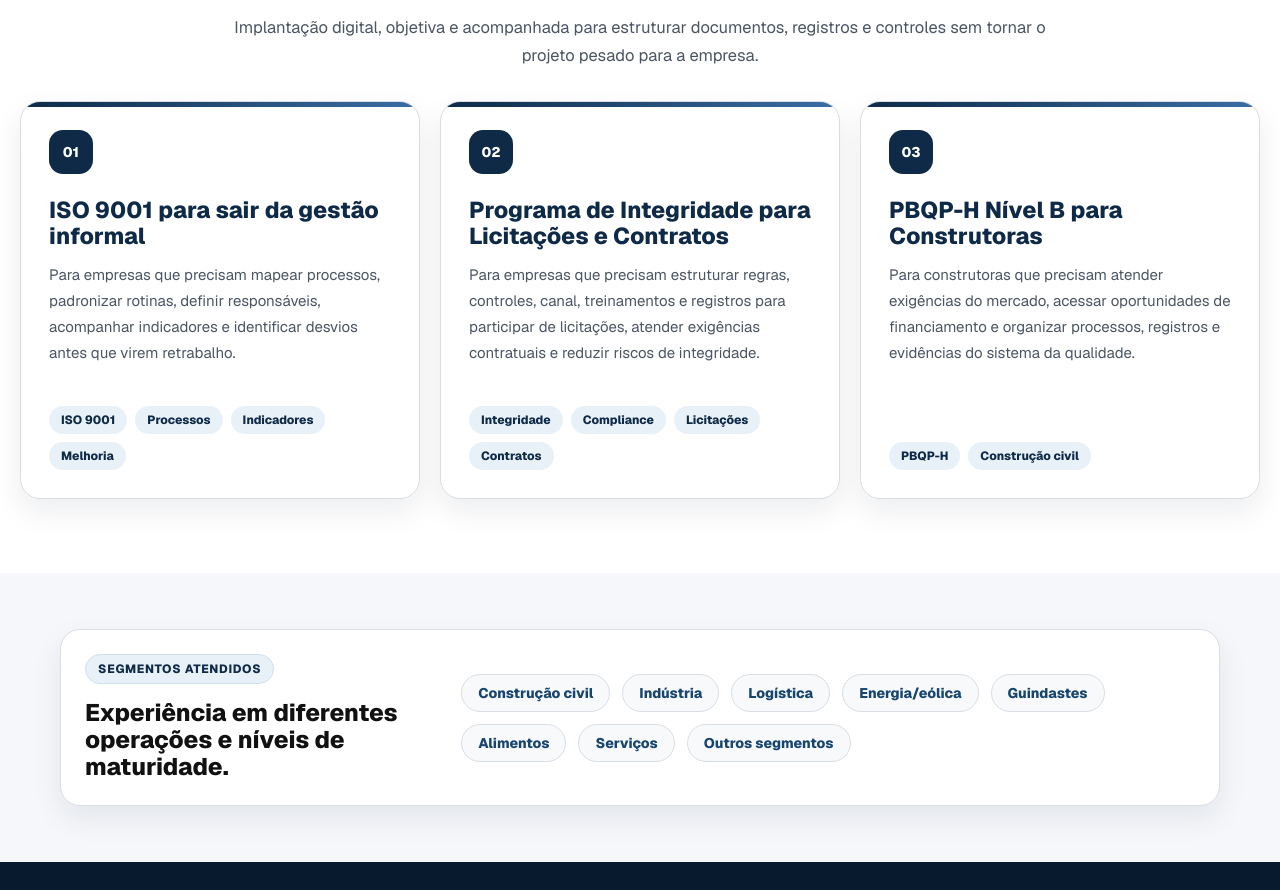
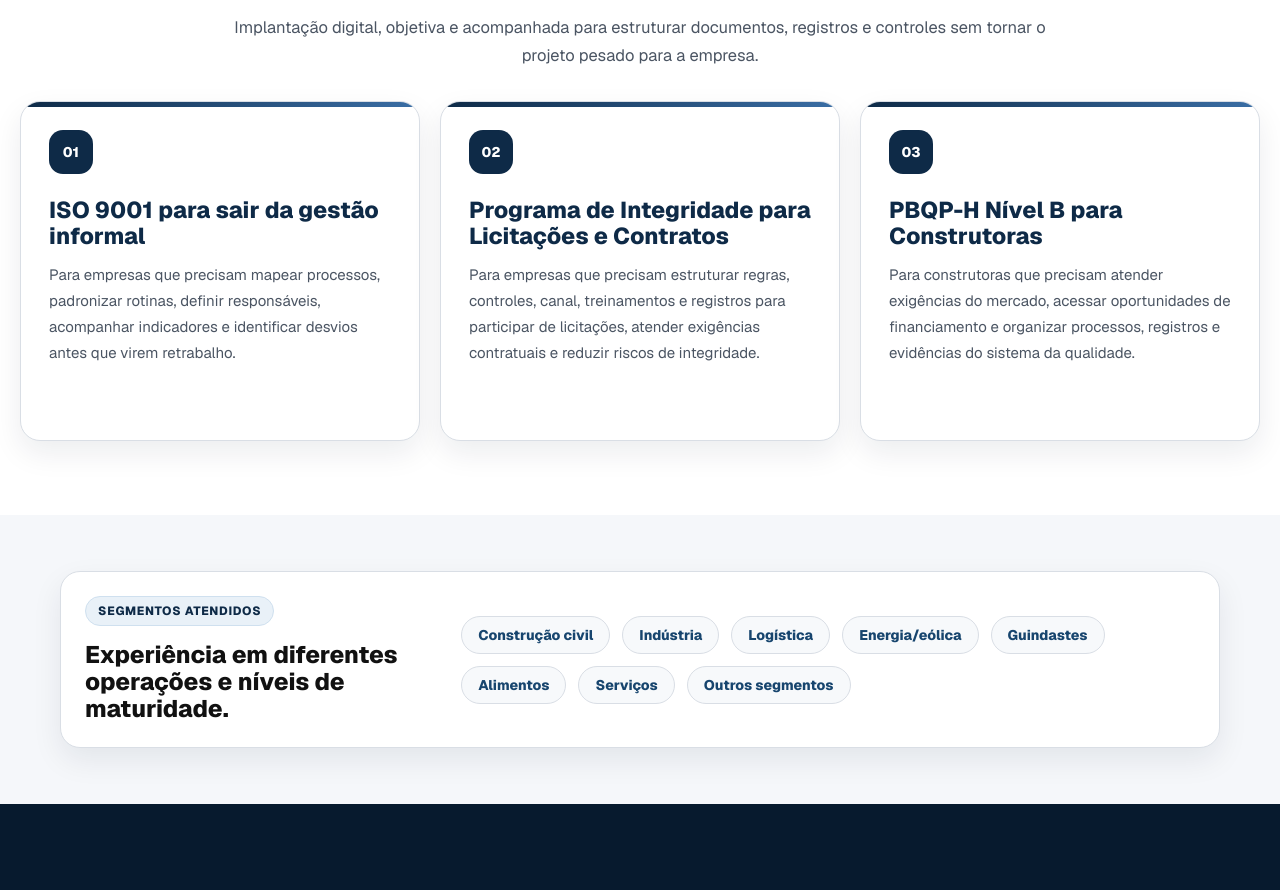
Before and after one commit to mateusb12/zenit, a Next.js app: page / in a window 1280 px wide. Shown: the part 2200-3090 px from the top of the page. Built offline with nearby package versions, Linux system fonts and the light colour scheme.

Commit message:
fix(solutions): remove solution card tags

```diff
--- a/components/sections/SolutionsSection.tsx
+++ b/components/sections/SolutionsSection.tsx
@@ -28,7 +28,7 @@
               key={solution.title}
               className={cn(
                 cardClass,
-                "relative flex h-full min-h-[398px] flex-col overflow-hidden p-7 transition-[transform,box-shadow] duration-200 before:absolute before:inset-x-0 before:top-0 before:h-[5px] before:bg-[linear-gradient(90deg,#0e2a47,#3a6ea5)] before:content-[''] hover:-translate-y-0.5 hover:shadow-[0_18px_46px_rgba(7,26,46,0.14)] max-[680px]:min-h-[340px] max-[680px]:p-[22px]",
+                "relative flex h-full min-h-[340px] flex-col overflow-hidden p-7 transition-[transform,box-shadow] duration-200 before:absolute before:inset-x-0 before:top-0 before:h-[5px] before:bg-[linear-gradient(90deg,#0e2a47,#3a6ea5)] before:content-[''] hover:-translate-y-0.5 hover:shadow-[0_18px_46px_rgba(7,26,46,0.14)] max-[680px]:min-h-[300px] max-[680px]:p-[22px]",
               )}
             >
               <span className="grid h-11 w-11 place-items-center rounded-[14px] bg-[#0e2a47] text-sm font-extrabold text-white">
@@ -37,23 +37,12 @@
               <h3 className="mt-6 text-[23px] leading-[1.12] text-[#0e2a47]">
                 {solution.title}
               </h3>
-              <p className="mt-3 flex-1 text-[15px] leading-[1.75] text-[#4b5563]">
+              <p className="mt-3 text-[15px] leading-[1.75] text-[#4b5563]">
                 {solution.description}
               </p>
-              <div className="mt-auto flex flex-wrap gap-2 pt-6">
-                {solution.tags.map((tag) => (
-                  <span
-                    key={tag}
-                    className="rounded-full bg-[#e9f1f8] px-3 py-1.5 text-xs font-extrabold text-[#0e2a47]"
-                  >
-                    {tag}
-                  </span>
-                ))}
-              </div>
             </article>
           ))}
         </div>
-
       </div>
     </section>
   );
```
